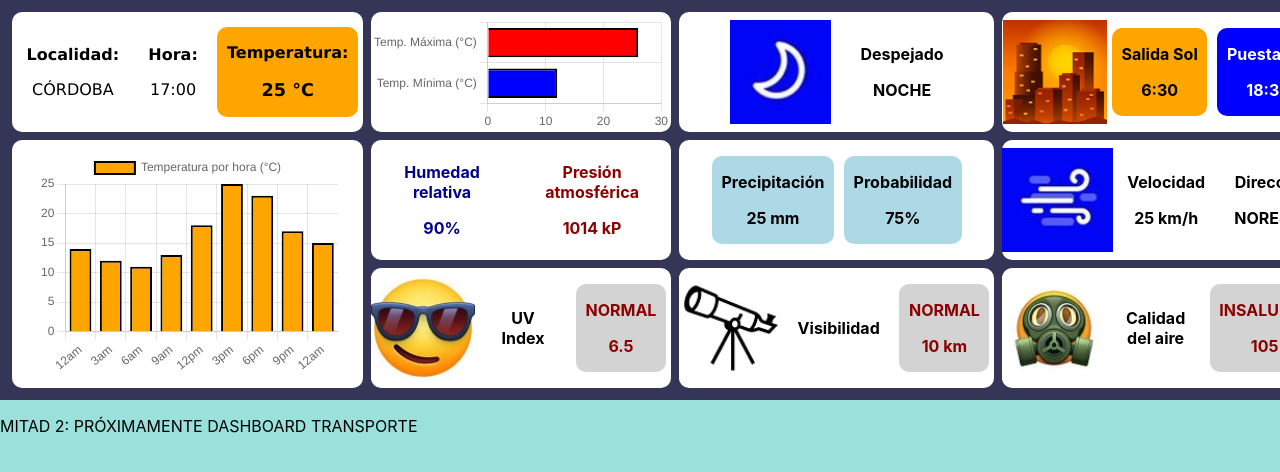
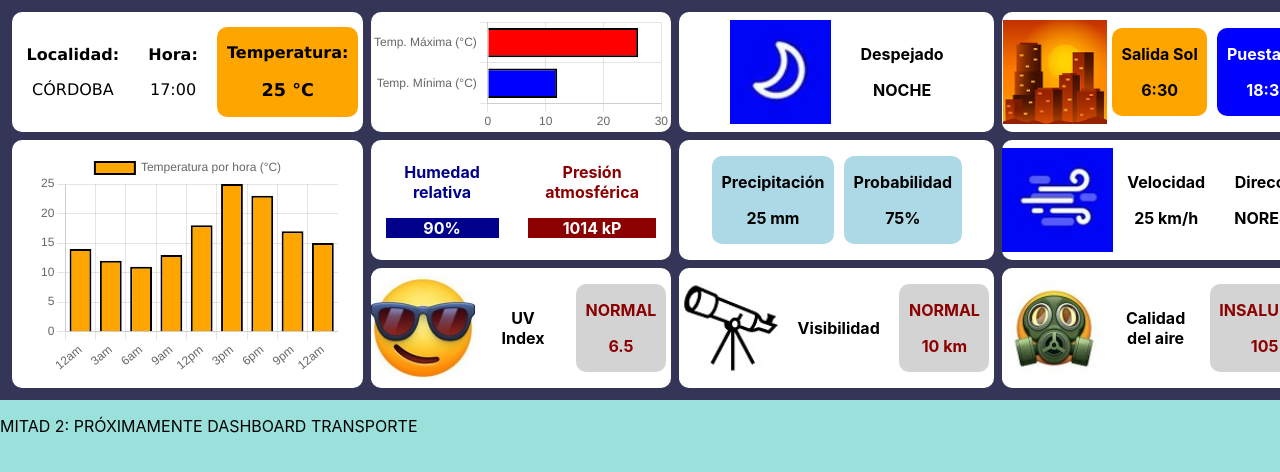
Before and after one commit to panchocandioti/dashboard, a React (Create React App) app: page / in a window 1280 px wide. Shown: the top 472 px of the page. Built offline with nearby package versions, Linux system fonts and the light colour scheme.

Commit message:
Maqueta básica terminada

```diff
--- a/src/Components/HumedadPresion.js
+++ b/src/Components/HumedadPresion.js
@@ -5,11 +5,11 @@ function HumedadPresion() {
     <div className='subseccion'>
         <div className='elemento' style={{color: "darkblue"}}>
             <p><b>Humedad relativa</b></p>
-            <p><b>90%</b></p>
+            <p style={{color: "white", backgroundColor: "darkblue"}}><b>90%</b></p>
         </div>
         <div className='elemento' style={{color: "darkred"}}>
         <p><b>Presión atmosférica</b></p>
-            <p><b>1014 kP</b></p>
+            <p style={{color: "white", backgroundColor: "darkred"}}><b>1014 kP</b></p>
         </div>
     </div>
   )
```
